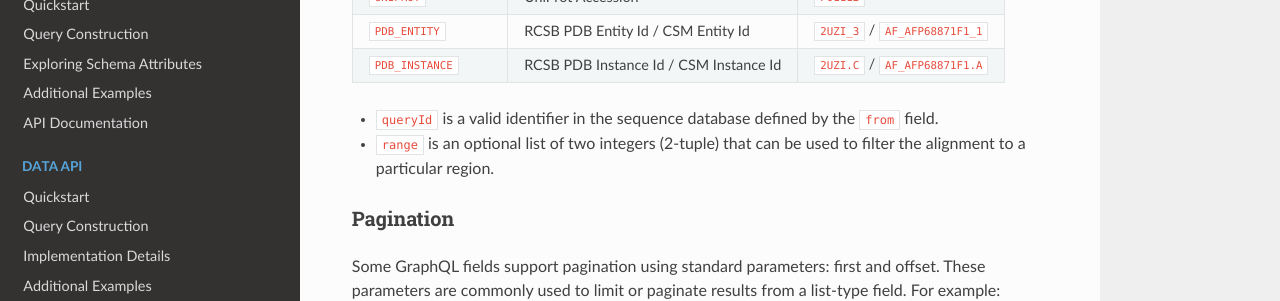
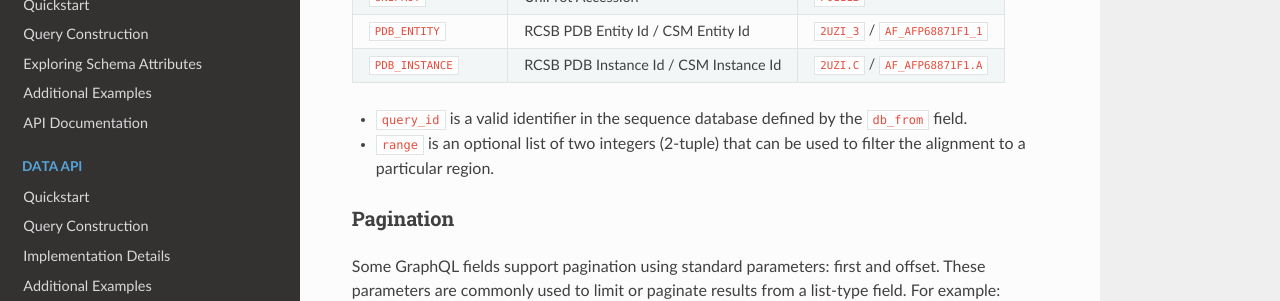
Before and after one commit to rcsb/py-rcsb-api, a Sphinx documentation site: the page built from docs/seq_api/quickstart.md, in a window 1280 px wide and 900 px high, scrolled down 1491 px. Shown: the part 147-448 px from the top of the window. Built offline with Sphinx 7.4.7 and the Read the Docs theme 3.1.0, drawn with Linux system fonts in a browser that asks for light colours.

Commit message:
Linting FIx

```diff
--- a/docs/seq_api/quickstart.md
+++ b/docs/seq_api/quickstart.md
@@ -60,7 +60,7 @@ The table below describes the type of database identifiers used for each `Sequen
 | `PDB_ENTITY`        | RCSB PDB Entity Id / CSM Entity Id            | `2UZI_3` / `AF_AFP68871F1_1`   |
 | `PDB_INSTANCE`      | RCSB PDB Instance Id / CSM Instance Id        | `2UZI.C` / `AF_AFP68871F1.A`   |
 
-- `queryId` is a valid identifier in the sequence database defined by the `from` field.
+- `query_id` is a valid identifier in the sequence database defined by the `db_from` field.
 - `range` is an optional list of two integers (2-tuple) that can be used to filter the alignment to a particular region.
 
 
```
